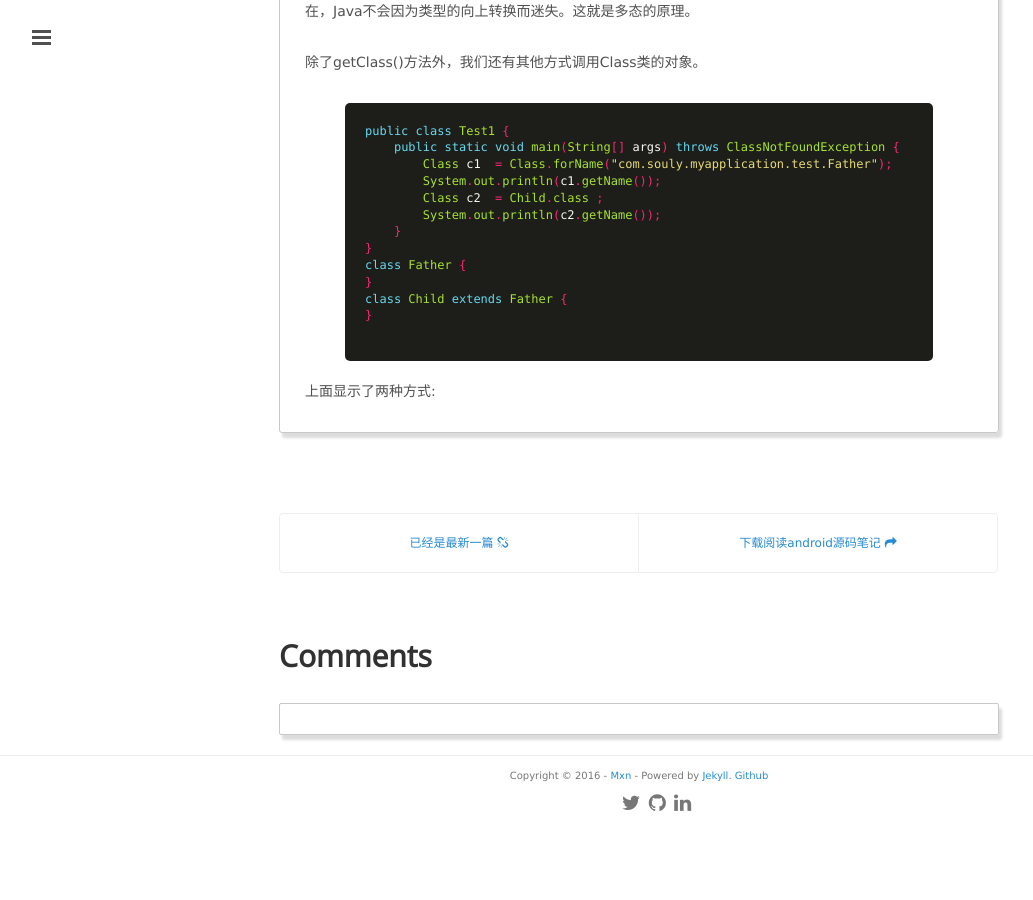
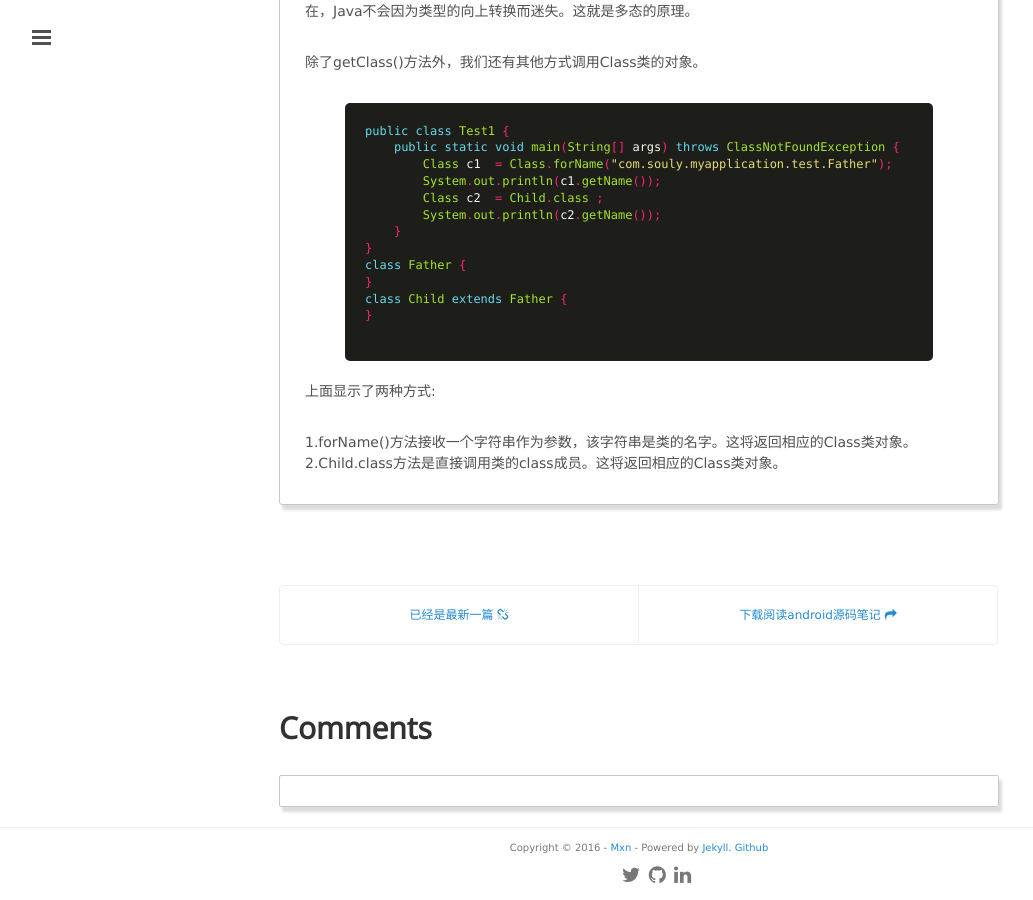
Before and after one commit to mxn21/mxn21.github.io, a Jekyll site: the page built from _posts/2016-4-23-java类型信息RTTI.md, in a window 1280 px wide and 900 px high, scrolled down 981 px. Shown: the whole window, without its empty margins (1-1034 px from the left). Built offline with Jekyll 4.4.1, drawn with Linux system fonts in a browser that asks for light colours; comment, search, counter and statistics services are not loaded; before the commit the page ends 1809 px from its top, so only the background shows below that.

Commit message:
12312312

```diff
--- a/_posts/2016-4-23-java类型信息RTTI.md
+++ b/_posts/2016-4-23-java类型信息RTTI.md
@@ -58,3 +58,6 @@
   {% endhighlight %}
 
 上面显示了两种方式:
+
+1.forName()方法接收一个字符串作为参数，该字符串是类的名字。这将返回相应的Class类对象。
+2.Child.class方法是直接调用类的class成员。这将返回相应的Class类对象。
```
